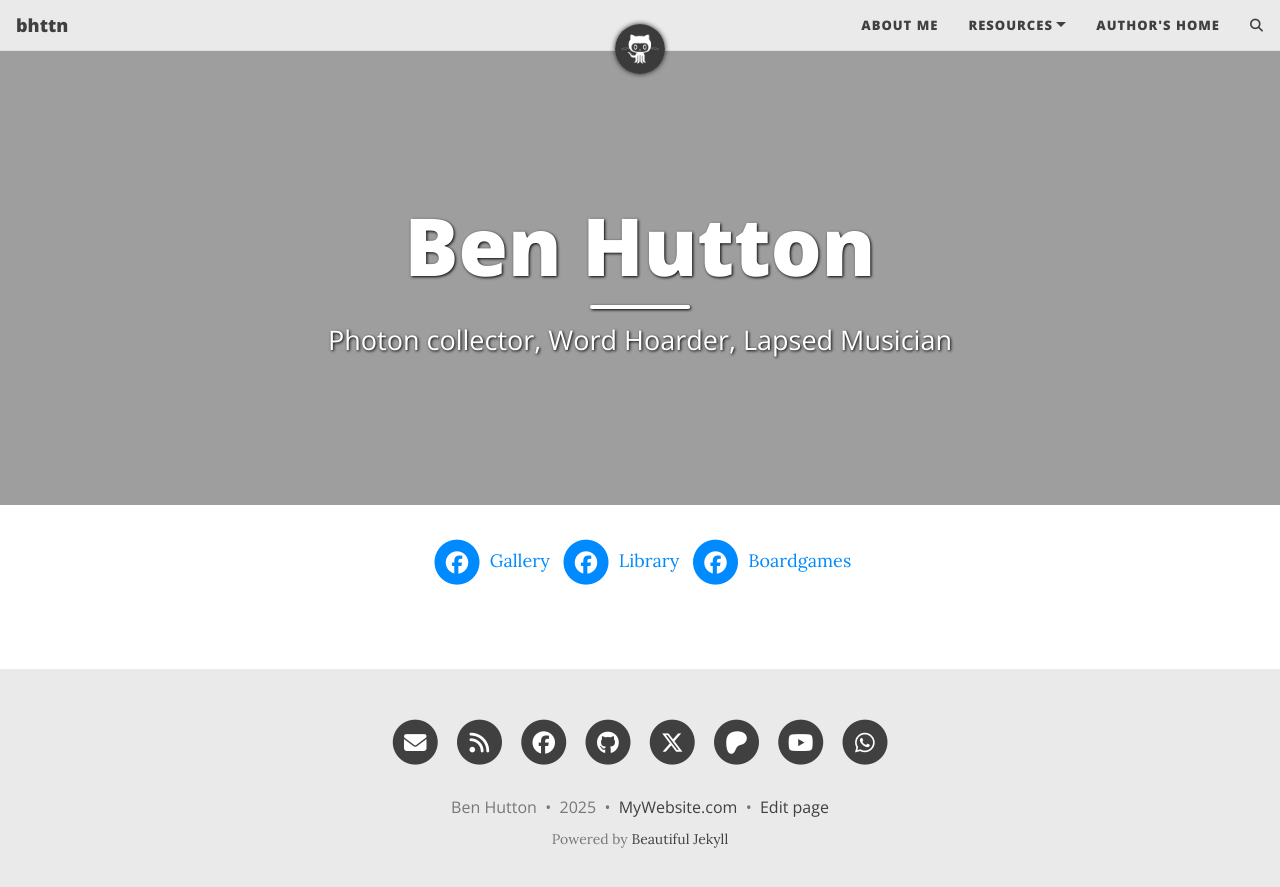
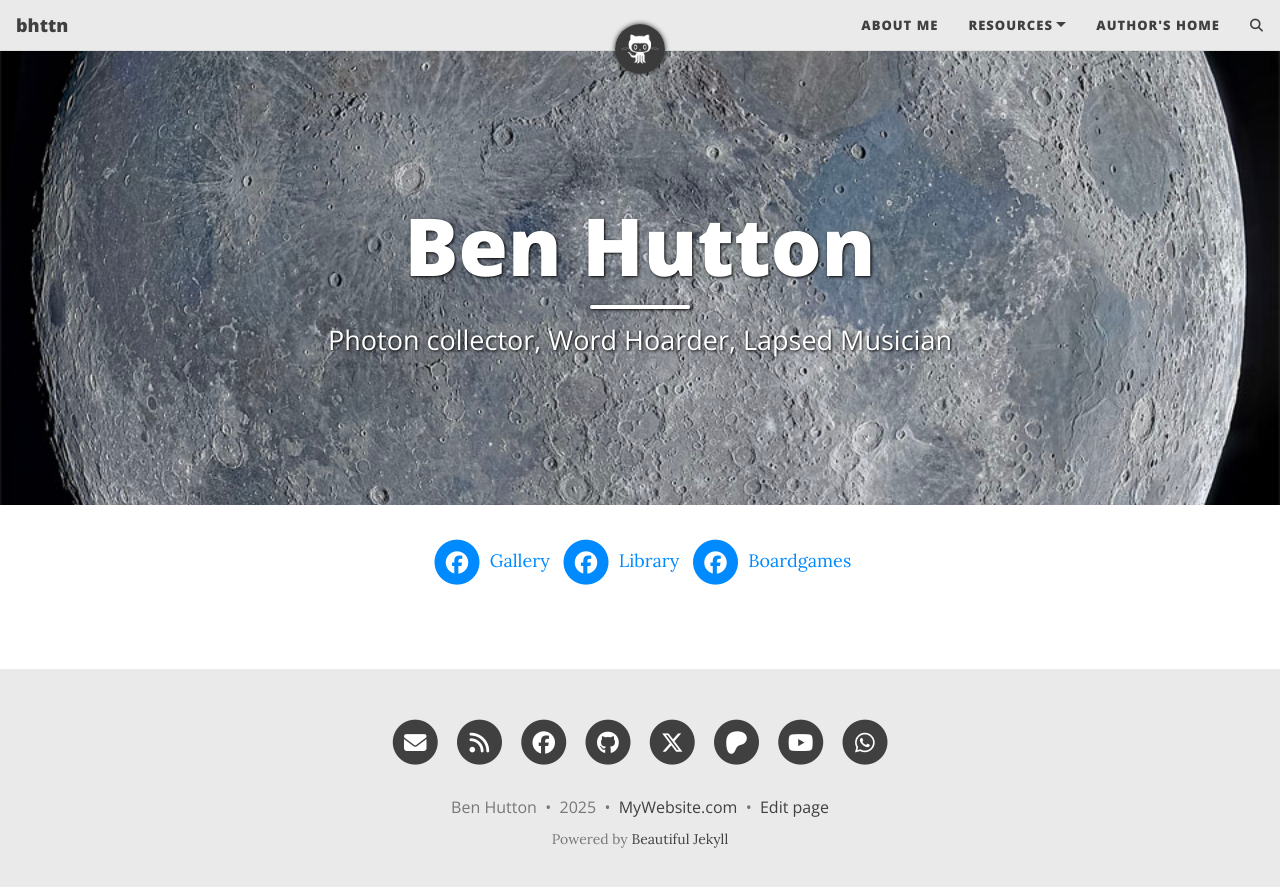
Before and after one commit to bhttn/b1-bhttn-com, a Jekyll site: the page built from index.html, in a window 1280 px wide. Shown: the top 887 px of the page. Built offline with Jekyll 4.4.1, drawn with Linux system fonts in a browser that asks for light colours; the list of posts is cut into pages by our own code; comment, search, counter and statistics services are not loaded.

Commit message:
Update index.html

```diff
--- a/index.html
+++ b/index.html
@@ -2,7 +2,7 @@
 layout: page
 title: Ben Hutton
 subtitle: Photon collector, Word Hoarder, Lapsed Musician
-cover-img: \assets\img\moon.jpg
+cover-img: assets/img/moon.jpg
 nav-short: true
 ---
 
```
